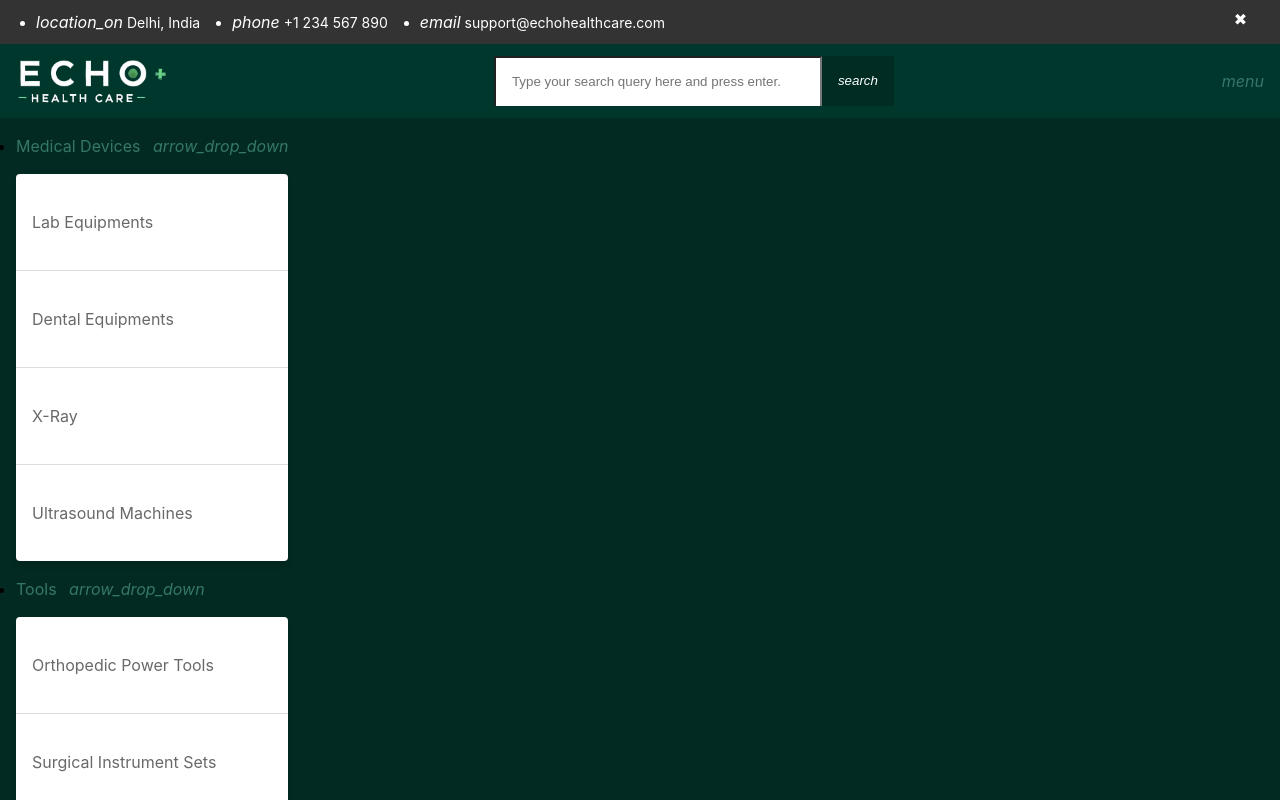
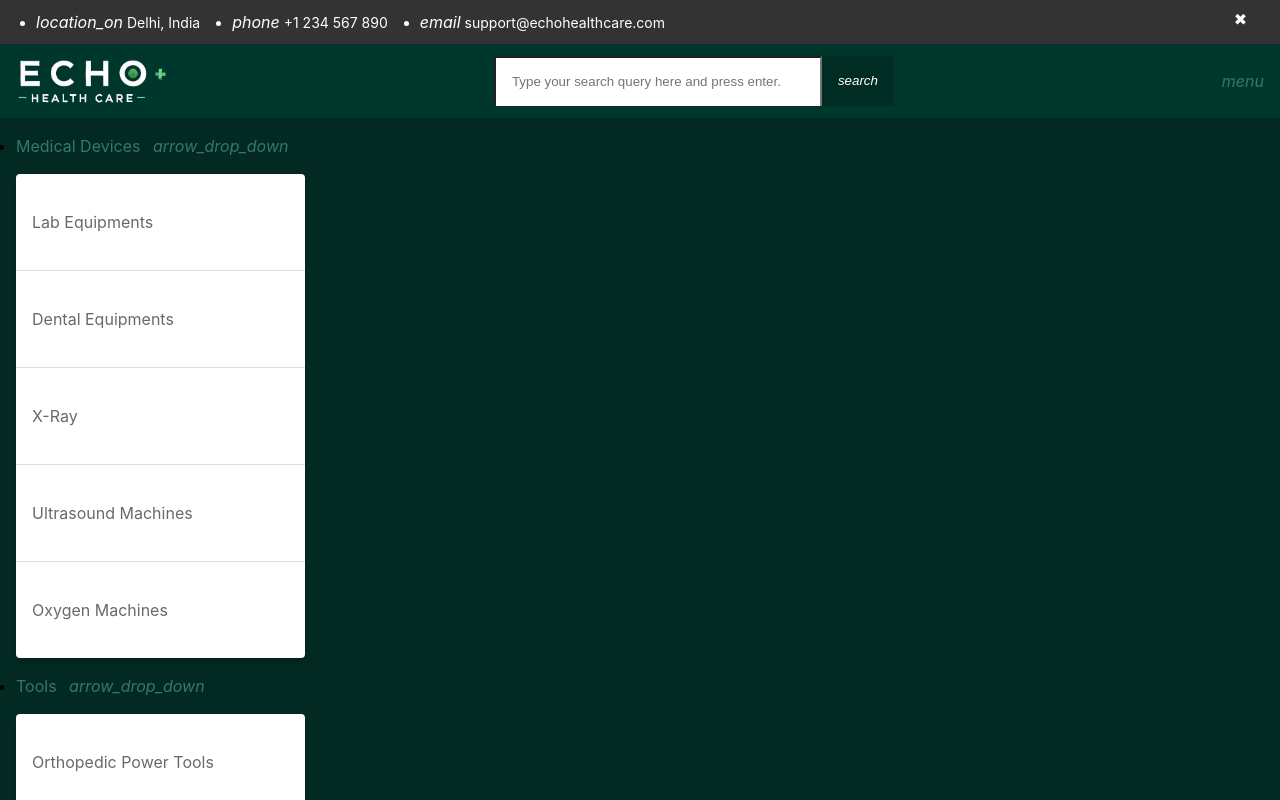
Before and after one commit to rajdevmaurya/echo-ui_v1, a React (Create React App) app: page /login in a window 1280 px wide. Shown: the top 800 px of the page. Built offline with nearby package versions, Linux system fonts and the light colour scheme; no server answers; the HTML template or start-up script is replaced by a standard one.

Commit message:
Updated Links
Updated Links

```diff
--- a/src/components/layout/helper/navigationLinks.js
+++ b/src/components/layout/helper/navigationLinks.js
@@ -7,6 +7,7 @@ const navigationLinks = [
       { path: "/collection/dental-equipments", label: "Dental Equipments" },
       { path: "/collection/x-ray", label: "X-Ray" },
       { path: "/collection/ultrasound-machines", label: "Ultrasound Machines" },
+      { path: "/collection/oxygen-machines", label: "Oxygen Machines" },
     ]
   },
   {
@@ -18,15 +19,18 @@ const navigationLinks = [
       { path: "/collection/sports-medicine", label: "Sports Medicine" },
     ]
   },
-  { path: "/collection/trolley-mounting", label: "Trolley & Mounting", roles: ["GUEST", "USER", "STAFF", "ADMIN"] },
-  // {
-  //   path: "/staff", label: "Staff", roles: ["STAFF", "ADMIN"],
-  //   dropdown: [
-  //     { path: "/staff", label: "Update Details" },
-  //     { path: "/", label: "My Pending Request" },
-  //     { path: "/", label: "Closed Request" },
-  //   ]
-  // },
+  { path: "/collection/trolley-mounting", label: "Trolley & Mounting", roles: ["GUEST", "USER", "STAFF", "ADMIN"],
+
+    dropdown: [
+      { path: "/collection/all-in-one-computer-trolley", label: "All in one Computer Trolley" },
+      { path: "/collection/medical-furniture", label: "Medical Furniture" },
+      { path: "/collection/medical-trolley", label: "Medical Trolley" },
+    ]
+  },
+  {
+    path: "/collection/medicines", label: "Medicines",
+    roles: ["GUEST", "USER", "STAFF", "ADMIN"],
+  },
   {
     path: "/admin", label: "Admin",
     roles: ["ADMIN"],
@@ -35,10 +39,6 @@ const navigationLinks = [
       { path: "/my-orders", label: "All Service Request" },
     ]
   },
-  {
-    path: "/collection", label: "Sales & Services",
-    roles: ["GUEST", "USER", "STAFF", "ADMIN"],
-  },
 ];
 
 export default navigationLinks;
```
